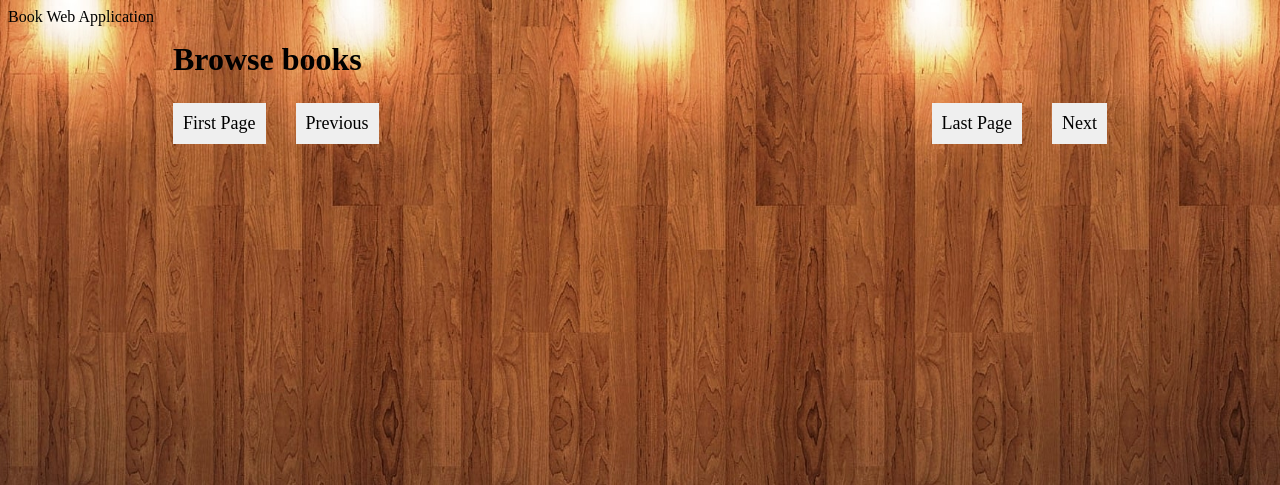
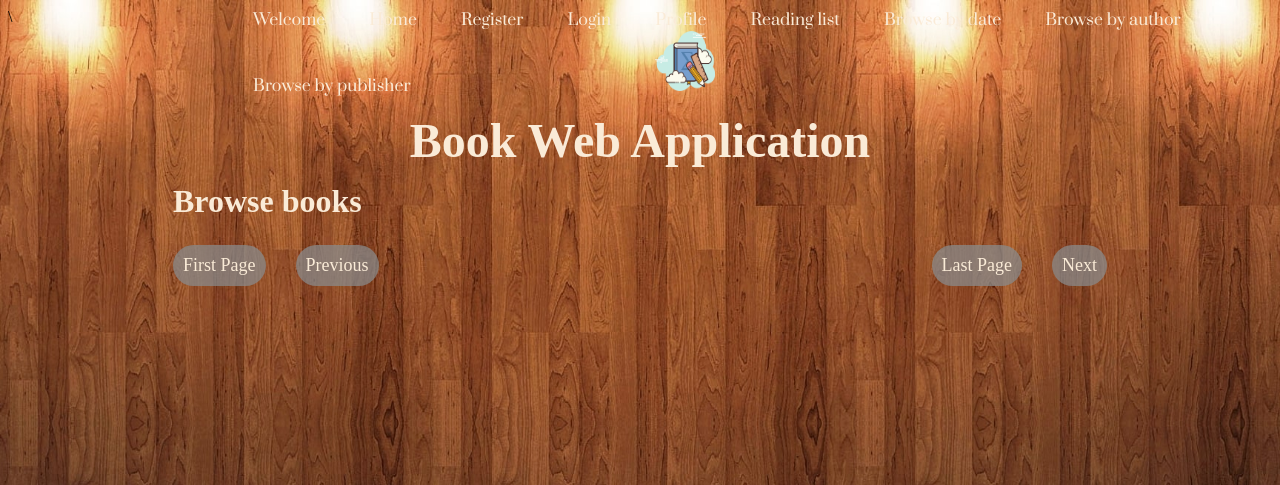
Before and after one commit to KimberleyEvans-Parker/BookBrowser, a Flask app: page /profile in a window 1280 px wide. Shown: the top 485 px of the page. Run offline with Flask 2, Linux system fonts and the light colour scheme.

Commit message:
Added navigation bar and some CSS styling to buttons on home page.

```diff
--- a/library/__init__.py
+++ b/library/__init__.py
@@ -2,9 +2,9 @@
 
 from pathlib import Path
 from flask import Flask, render_template
-from library.adapters import jsondatareader
+from A2.compsci235_assignment2_a.library.adapters import jsondatareader
 
-from library.adapters.jsondatareader import BooksJSONReader
+from A2.compsci235_assignment2_a.library.adapters.jsondatareader import BooksJSONReader
 
 def create_app(test_config=None):
     app = Flask(__name__)
--- a/library/adapters/jsondatareader.py
+++ b/library/adapters/jsondatareader.py
@@ -1,7 +1,7 @@
 import json
 from typing import List
 
-from library.domain.model import BooksInventory, Publisher, Author, Book
+from A2.compsci235_assignment2_a.library.domain.model import BooksInventory, Publisher, Author, Book
 
 book_dataset = None
 
--- a/library/books_blueprint/books.py
+++ b/library/books_blueprint/books.py
@@ -1,11 +1,10 @@
 from flask import Blueprint, render_template, url_for
 
-import library.adapters.jsondatareader as repo
+import A2.compsci235_assignment2_a.library.adapters.jsondatareader as repo
 
 books_blueprint = Blueprint(
     'books_bp', __name__
 )
-
 
 @books_blueprint.route('/')
 def home():
--- a/library/static/css/main.css
+++ b/library/static/css/main.css
@@ -1,3 +1,5 @@
+@import url('https://fonts.googleapis.com/css2?family=Prata&display=swap');
+
 body {
     background-color: rgb(141, 77, 34);
     background-image: url("../img/wood-background.jpg");
@@ -18,12 +20,26 @@ h1 {
     margin: 15px;
 }
 
+button {
+    padding: 9px 25px;
+    background: #8a8a8abf;
+    border: none;
+    border-radius: 50px;
+    cursor: pointer;
+    transition: all 0.3s ease 0s;
+}
+
+button:hover {
+    background: rgba(0, 136, 169, 0.8);
+}
+
 .browse-container {
     margin: 0px 150px;
     height: 100%;
 }
 
 .browse-header {
+    color: antiquewhite;
     height: 120px;
     width: 100%;
     /* position: fixed; */
@@ -36,9 +52,9 @@ h1 {
 }
 
 .change-page {
+    color: antiquewhite;
     padding: 10px;
     border: none;
-    background-color: #efefef;
     font-family: 'Times New Roman', Times, serif;
     font-size: large;
     margin: 10px 15px;
@@ -260,3 +276,61 @@ h1 {
     font-size: small;
     padding-top: 20px;
 }
+/* ------------------------- navigation --------------------------- */
+.nav {
+    position: fixed;
+    top: -7px;
+}
+.nav_list, .btn_nav {
+    font-family: "Prata", sans-serif;
+    font-weight: 500;
+    font-size: 16px;
+    color: antiquewhite;
+    text-decoration: none;
+}
+.nav-header {
+    display: flex;
+    justify-content: space-between;
+    align-items: center;
+    padding-right: 205px;
+    font-family: "Prata", sans-serif;
+    font-weight: 500;
+    font-size: 16px;
+    color: antiquewhite;
+    text-decoration: none;
+}
+.logo {
+    cursor: pointer;
+    width: 60px;
+    height: 60px;
+    padding-left: 221px;
+
+}
+.nav_links {
+    list-style: none;
+    margin-bottom: 16px;
+    border-bottom-width: 10px;
+    padding-left: 225px;
+}
+
+.nav_links li {
+    display: inline-block;
+    padding: 0px 20px;
+}
+
+.nav_links li a {
+    transition: all 0.3s ease 0s;
+}
+
+.nav_links li a:hover {
+    color: rgba(0, 136, 169, 1);
+}
+
+/* ------------------------- header ------------------------------- */
+.header {
+    color: antiquewhite;
+    font-weight: bolder;
+    font-size: xxx-large;
+    text-align: center;
+    padding-top: 87px;
+}
--- a/library/templates/header.html
+++ b/library/templates/header.html
@@ -1,3 +1,3 @@
-<header id="header">
+<header class="header">
   Book Web Application
 </header>
--- a/library/templates/layout.html
+++ b/library/templates/layout.html
@@ -17,7 +17,7 @@
   <body>
     <div id="body">
       <!-- Include navigation partial. -->
-      <!-- {% include 'navigation.html' %} -->
+      {% include 'navigation.html' %}
 
       <div id="content-2">
         <!-- Include header partial. -->
--- a/library/templates/navigation.html
+++ b/library/templates/navigation.html
@@ -1,76 +1,97 @@
-<nav id="nav">
-  <img id="logo" src="BOOK_ICON" />
+\<nav class="nav">
+<!--    <h2 class="nav-header">-->
+<!--      {% if 'user_name' in session %} Hello, {{ session['user_name'] }}-->
+<!--        {% else %}-->
+<!--        Welcome-->
+<!--        {% endif %}-->
+<!--    </h2>-->
 
-  <h2 id="nav-header">
-    {% if 'user_name' in session %} Hello, {{ session['user_name'] }} {%
-    endif %}
-  </h2>
+    <ul class="nav_links">
+        <li class="nav-header">{% if 'user_name' in session %} Hello, {{ session['user_name'] }}
+        {% else %}
+        Welcome
+        {% endif %}</li>
+        <li class="nav_list"><a class="btn-nav" href="{{ url_for('books_bp.home') }}">Home</a></li>
+        <li class="nav_list"><a class="btn-nav" href="{{ url_for('books_bp.register') }}">Register</a></li>
+        <li class="nav_list"><a class="btn-nav" href="{{ url_for('books_bp.login') }}">Login</a></li>
+        <li class="nav_list"><a class="btn-nav" href="{{ url_for('books_bp.profile') }}">Profile</a></li>
+        <li class="nav_list"><a class="btn-nav" href="{{ url_for('books_bp.reading_list') }}">Reading list</a></li>
+        <li class="nav_list"><a class="btn-nav" href="{{ url_for('books_bp.books_by_date') }}">Browse by date</a></li>
+        <li class="nav_list"><a class="btn-nav" href="{{ url_for('books_bp.authors') }}">Browse by author</a></li>
+        <li class="nav_list"><a class="btn-nav" href="{{ url_for('books_bp.publishers') }}">Browse by publisher</a></li>
+        <img class="logo" src="{{ url_for('static', filename='book_icon.png') }}" /></li>
+    </ul>
+  </nav>
 
-  <div>
-    <h3>
-      <a class="btn-nav" href="{{ url_for('books_bp.home') }}">
-        Home
-      </a>
-    </h3>
-  </div>
+<!--<div>-->
+<!--      <h3>-->
+<!--        <a class="btn-nav" href="{{ url_for('books_bp.home') }}">-->
+<!--          Home-->
+<!--        </a>-->
+<!--      </h3>-->
+<!--    </div>-->
 
-  <div>
-    <h3>
-      <a class="btn-nav" href="{{ url_for('books_bp.register') }}">
-        Register
-      </a>
-    </h3>
-  </div>
+<!--    <div>-->
+<!--      <h3>-->
+<!--        <a class="btn-nav" href="{{ url_for('books_bp.register') }}">-->
+<!--          Register-->
+<!--        </a>-->
+<!--      </h3>-->
+<!--    </div>-->
 
-  <div>
-    <h3>
-      <a class="btn-nav" href="{{ url_for('books_bp.login') }}">
-        Login
-      </a>
-    </h3>
-  </div>
+<!--    <div>-->
+<!--      <h3>-->
+<!--        <a class="btn-nav" href="{{ url_for('books_bp.login') }}">-->
+<!--          Login-->
+<!--        </a>-->
+<!--      </h3>-->
+<!--    </div>-->
 
-  <div>
-    <h3>
-      <a class="btn-nav" href="{{ url_for('books_bp.profile') }}">
-        Profile
-      </a>
-    </h3>
-  </div>
+<!--    <div>-->
+<!--      <h3>-->
+<!--        <a class="btn-nav" href="{{ url_for('books_bp.profile') }}">-->
+<!--          Profile-->
+<!--        </a>-->
+<!--      </h3>-->
+<!--    </div>-->
 
-  <div>
-    <h3>
-      <a class="btn-nav" href="{{ url_for('books_bp.reading_list') }}">
-        Reading list
-      </a>
-    </h3>
-  </div>
+<!--    <div>-->
+<!--      <h3>-->
+<!--        <a class="btn-nav" href="{{ url_for('books_bp.reading_list') }}">-->
+<!--          Reading list-->
+<!--        </a>-->
+<!--      </h3>-->
+<!--    </div>-->
 
-  <div>
-    <h3>
-      <a class="btn-nav" href="{{ url_for('books_bp.books_by_date') }}">
-        Browse by date
-      </a>
-    </h3>
-  </div>
+<!--    <div>-->
+<!--      <h3>-->
+<!--        <a class="btn-nav" href="{{ url_for('books_bp.books_by_date') }}">-->
+<!--          Browse by date-->
+<!--        </a>-->
+<!--      </h3>-->
+<!--    </div>-->
 
-  <div>
-    <h3>
-      <a class="btn-nav" href="{{ url_for('books_bp.authors') }}">
-        Browse by author
-      </a>
-    </h3>
-  </div>
+<!--    <div>-->
+<!--      <h3>-->
+<!--        <a class="btn-nav" href="{{ url_for('books_bp.authors') }}">-->
+<!--          Browse by author-->
+<!--        </a>-->
+<!--      </h3>-->
+<!--    </div>-->
 
-    <div>
-    <h3>
-      <a class="btn-nav" href="{{ url_for('books_bp.publishers') }}">
-        Browse by publisher
-      </a>
-    </h3>
-  </div>
+<!--      <div>-->
+<!--      <h3>-->
+<!--        <a class="btn-nav" href="{{ url_for('books_bp.publishers') }}">-->
+<!--          Browse by publisher-->
+<!--        </a>-->
+<!--      </h3>-->
+<!--    </div>-->
 
-  <div id="nav-footer">
-    COMPSCI 235 Software Development Methodologies
-  </div>
-</nav>
+<!--    <div>-->
+<!--      <h4>-->
+<!--        <a class="btn-nav">-->
+<!--            COMPSCI 235 Team A-->
+<!--        </a>-->
+<!--        </h4>-->
+<!--    </div>-->
+<!--  </nav>-->
```
Also changed, not shown: tests/unit/test_domain_model.py (+2 -2 lines), library/static/book_icon.png, library/static/book_icon_art.jpg (added).
